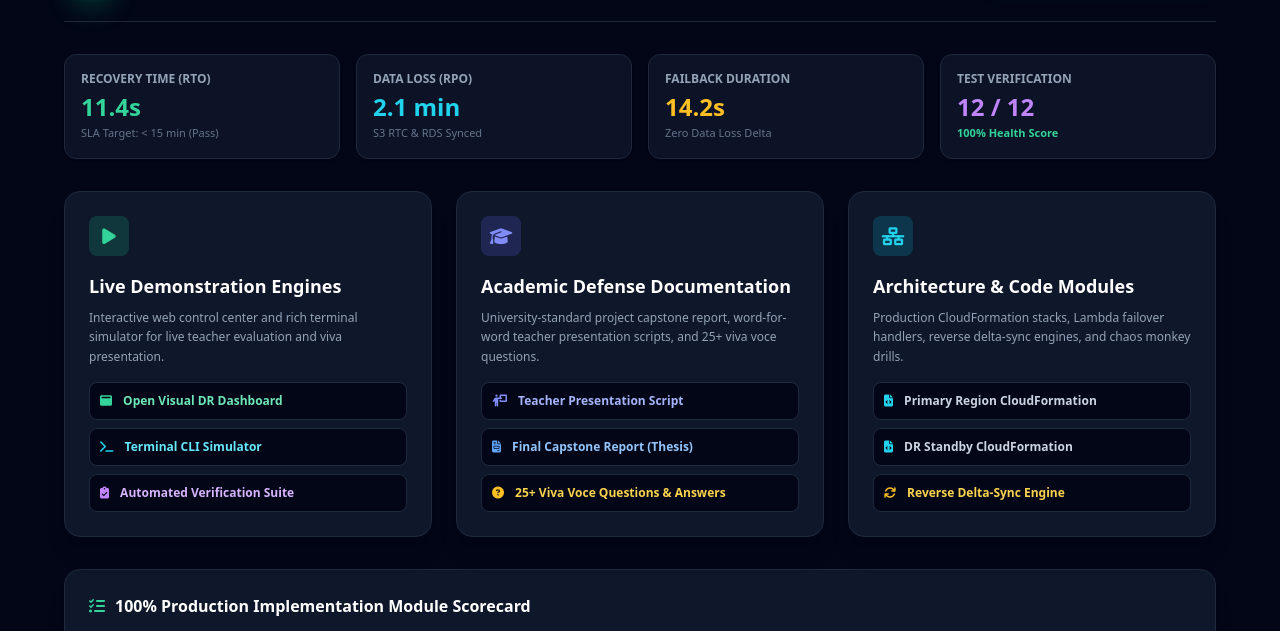
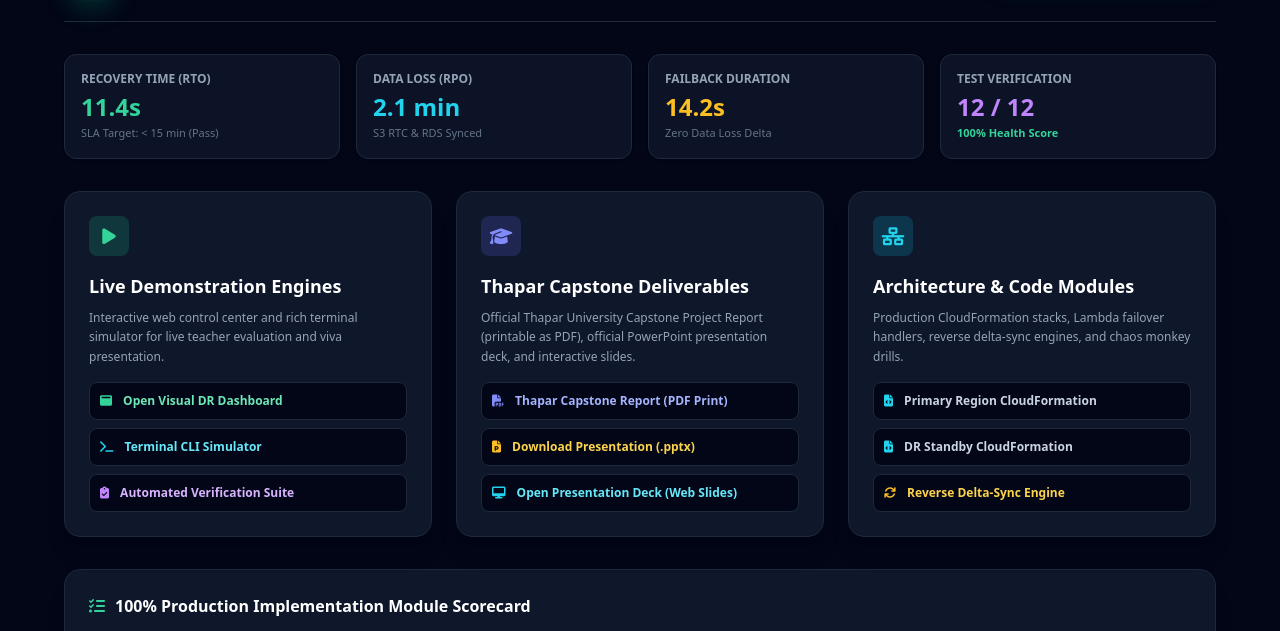
Before and after one commit to pujan1512/cloud-dr-solution-enterprises, a plain HTML site: page project_runner.html in a window 1280 px wide. Shown: the part 105-736 px from the top of the page. Drawn offline with nearby package versions, Linux system fonts and the light colour scheme.

Commit message:
update project runner links to Thapar deliverables

```diff
--- a/project_runner.html
+++ b/project_runner.html
@@ -93,20 +93,20 @@
                     <div class="h-10 w-10 rounded-lg bg-indigo-500/20 text-indigo-400 flex items-center justify-center text-lg mb-4">
                         <i class="fa-solid fa-graduation-cap"></i>
                     </div>
-                    <h3 class="text-lg font-bold text-white mb-2">Academic Defense Documentation</h3>
+                    <h3 class="text-lg font-bold text-white mb-2">Thapar Capstone Deliverables</h3>
                     <p class="text-xs text-slate-400 mb-4 leading-relaxed">
-                        University-standard project capstone report, word-for-word teacher presentation scripts, and 25+ viva voce questions.
+                        Official Thapar University Capstone Project Report (printable as PDF), official PowerPoint presentation deck, and interactive slides.
                     </p>
                 </div>
                 <div class="space-y-2 text-xs font-semibold">
-                    <a href="docs/FINAL_TEACHER_PRESENTATION_SCRIPT.md" class="block p-2.5 rounded-lg bg-slate-950 border border-slate-800 hover:border-indigo-500/50 text-indigo-300 transition">
-                        <i class="fa-solid fa-person-chalkboard mr-2 text-indigo-400"></i> Teacher Presentation Script
+                    <a href="Thapar_Cloud_DR_Capstone_Report.html" class="block p-2.5 rounded-lg bg-slate-950 border border-slate-800 hover:border-indigo-500/50 text-indigo-300 transition">
+                        <i class="fa-solid fa-file-pdf mr-2 text-indigo-400"></i> Thapar Capstone Report (PDF Print)
                     </a>
-                    <a href="docs/FINAL_PROJECT_REPORT.md" class="block p-2.5 rounded-lg bg-slate-950 border border-slate-800 hover:border-blue-500/50 text-blue-300 transition">
-                        <i class="fa-solid fa-file-invoice mr-2 text-blue-400"></i> Final Capstone Report (Thesis)
+                    <a href="Thapar_Cloud_Disaster_Recovery_Presentation.pptx" download class="block p-2.5 rounded-lg bg-slate-950 border border-slate-800 hover:border-amber-500/50 text-amber-300 transition">
+                        <i class="fa-solid fa-file-powerpoint mr-2 text-amber-400"></i> Download Presentation (.pptx)
                     </a>
-                    <a href="docs/FINAL_VIVA_EXHAUSTIVE_QA.md" class="block p-2.5 rounded-lg bg-slate-950 border border-slate-800 hover:border-amber-500/50 text-amber-300 transition">
-                        <i class="fa-solid fa-circle-question mr-2 text-amber-400"></i> 25+ Viva Voce Questions & Answers
+                    <a href="Thapar_Cloud_DR_Presentation_Slides.html" class="block p-2.5 rounded-lg bg-slate-950 border border-slate-800 hover:border-cyan-500/50 text-cyan-300 transition">
+                        <i class="fa-solid fa-desktop mr-2 text-cyan-400"></i> Open Presentation Deck (Web Slides)
                     </a>
                 </div>
             </div>
```
